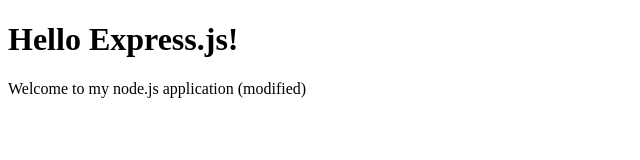
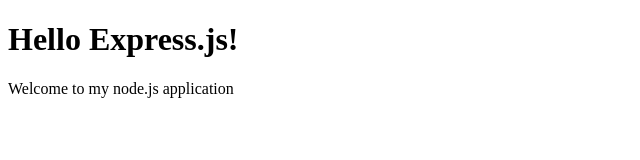
Before and after one commit to nico239677/web-server, a website: page public/index.html in a window 1280 px wide. Shown: the full height of the page, 0-640 px from the left. Drawn offline with Linux system fonts and the light colour scheme.

Commit message:
Update index.html

```diff
--- a/public/index.html
+++ b/public/index.html
@@ -7,5 +7,5 @@
     <body>
         <h1> Hello Express.js! </h1>
     </body>
-    <p> Welcome to my node.js application (modified) </p>
+    <p> Welcome to my node.js application </p>
 </html>
```
